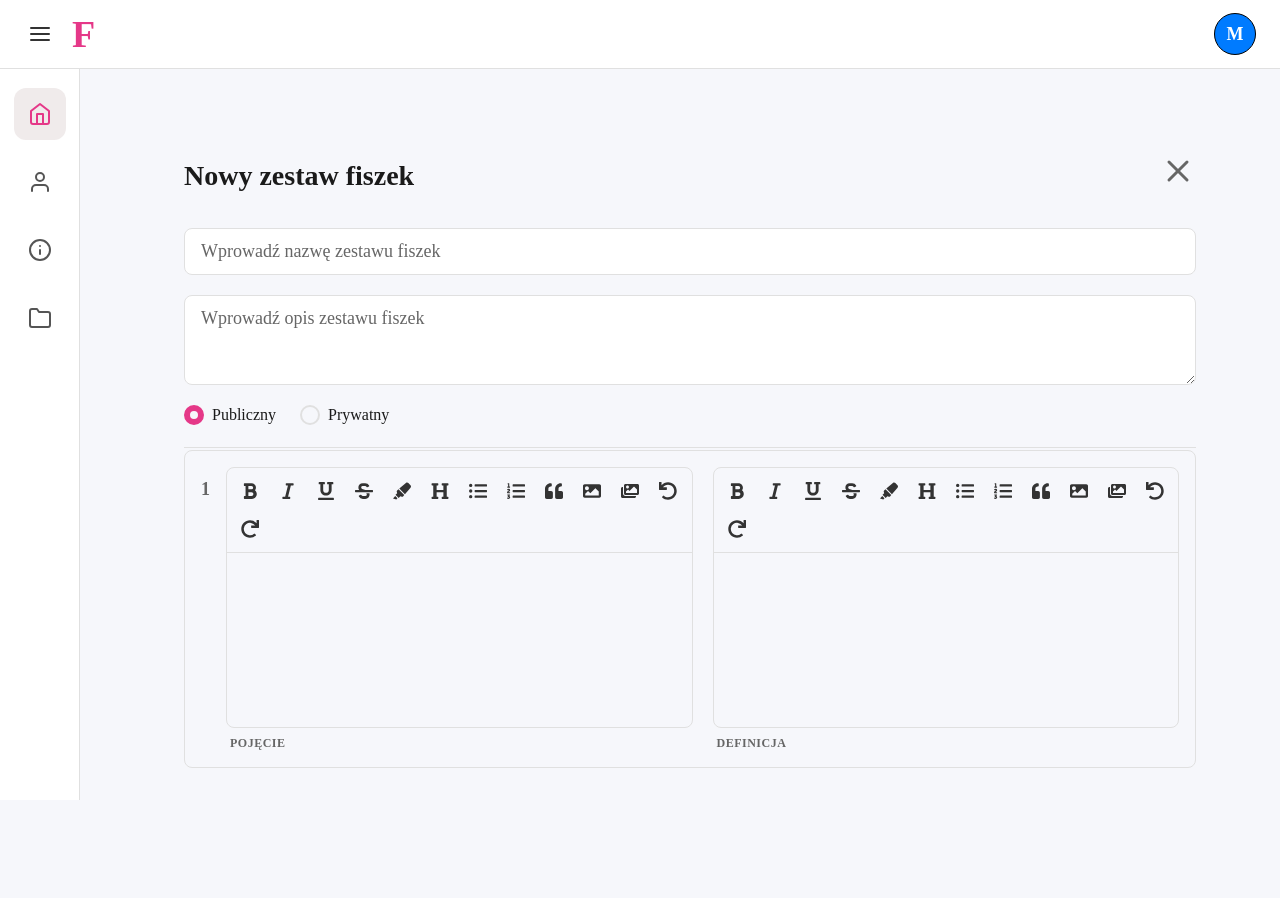
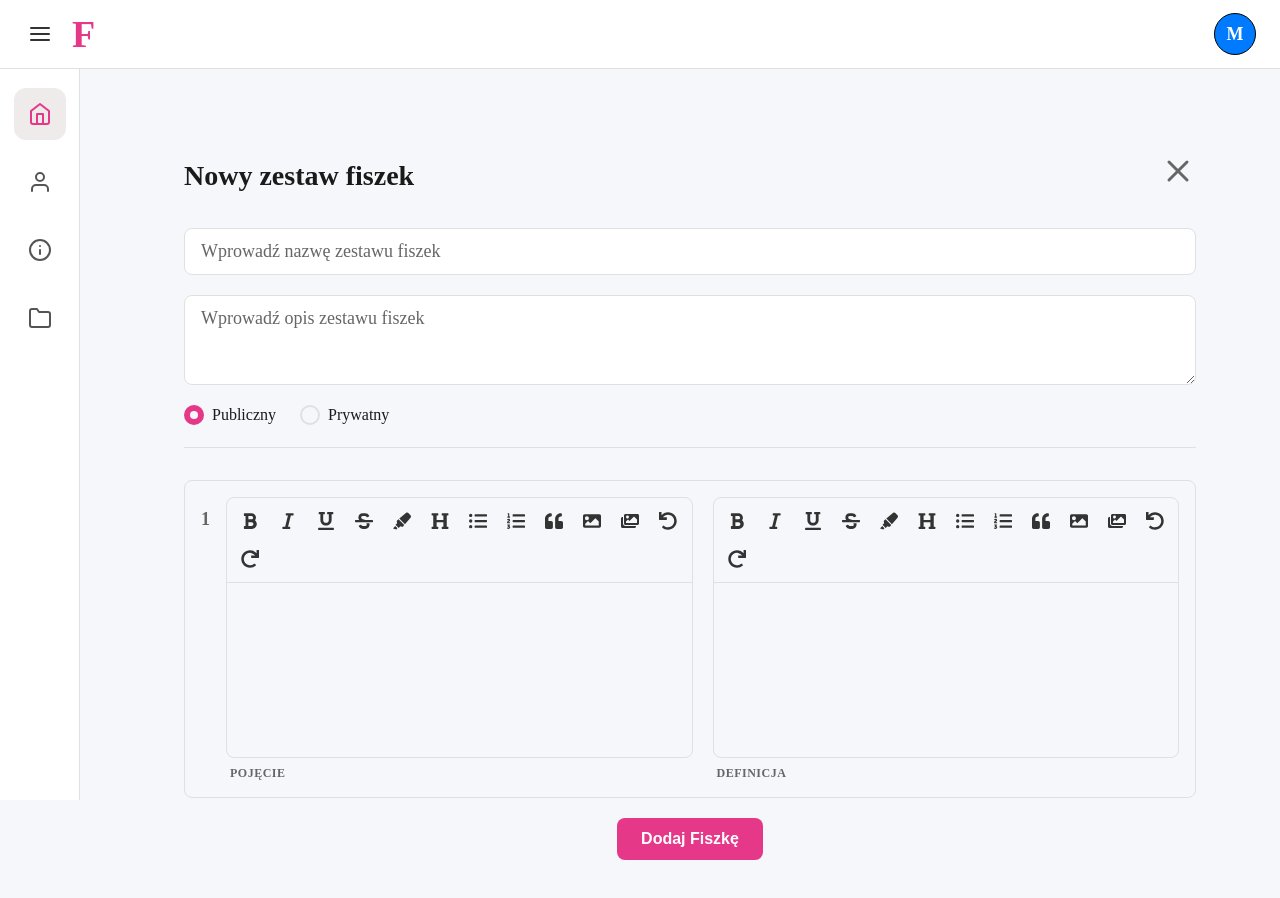
Before and after one commit to Haribs147/Flash-Cards, a React (Vite) app: page /new-set in a window 1280 px wide. Shown: the top 898 px of the page. Before the commit the page ends 852 px from the top, so only its background shows below. Built offline with nearby package versions, Linux system fonts and the light colour scheme.

Commit message:
rendering multiple sets in the newSetView Component

```diff
--- a/src/components/Navbar/Navbar.css
+++ b/src/components/Navbar/Navbar.css
@@ -32,7 +32,7 @@
 .navbar-logo {
   font-size: 38px;
   font-weight: bold;
-  color: #E53888;
+  color: #e53888;
   cursor: default;
 }
 
--- a/src/components/NewSet/NewSetView.css
+++ b/src/components/NewSet/NewSetView.css
@@ -132,3 +132,32 @@
   padding-left: 4px;
   letter-spacing: 0.5px;
 }
+
+.add-flashcard-wrapper {
+  display: flex;
+  justify-content: center;
+  margin-top: 20px;
+}
+
+.add-flashcard-btn {
+  background-color: #e53888;
+  color: white;
+  font-size: 16px;
+  font-weight: bold;
+  border: none;
+  border-radius: 8px;
+  padding: 12px 24px;
+  cursor: pointer;
+  transition: background-color 0.2s;
+}
+
+.add-flashcard-btn:hover {
+  background-color: #c42a72;
+}
+
+.flashcard-list {
+  display: flex;
+  flex-direction: column;
+  gap: 24px;
+  margin-top: 30px;
+}
--- a/src/components/NewSet/NewSetView.tsx
+++ b/src/components/NewSet/NewSetView.tsx
@@ -1,12 +1,50 @@
 import { Link } from "react-router-dom";
 import { FiX } from "react-icons/fi";
-import { useState } from "react";
+import { useEffect, useRef, useState } from "react";
 import "./NewSetView.css";
 import TiptapEditor from "../TipTap/TipTapEditor";
 
 const NewSetView = () => {
-  const [cardTerm, setCardTerm] = useState("");
-  const [cardDefinition, setCardDefinition] = useState("");
+  const [flashcards, setFlashcards] = useState([
+    { id: 1, term: "", definition: "" },
+  ]);
+
+  const buttonRef = useRef<HTMLButtonElement>(null);
+  const isInitialMount = useRef(true);
+  useEffect(() => {
+    if (isInitialMount.current) {
+      isInitialMount.current = false;
+    } else {
+      buttonRef.current?.scrollIntoView({
+        behavior: "smooth",
+        block: "center",
+      });
+    }
+  }, [flashcards]);
+
+  const addFlashcard = () => {
+    const maxId =
+      flashcards.length > 0
+        ? Math.max(...flashcards.map((card) => card.id))
+        : 0;
+
+    const newCard = {
+      id: maxId + 1,
+      term: "",
+      definition: "",
+    };
+
+    setFlashcards([...flashcards, newCard]);
+  };
+
+  const handleCardChange = (id: number, field: string, value: string) => {
+    setFlashcards(
+      flashcards.map((card) =>
+        card.id === id ? { ...card, [field]: value } : card
+      )
+    );
+  };
+
   return (
     <div className="new-set-view">
       <div className="new-set-header">
@@ -37,27 +75,44 @@ const NewSetView = () => {
         </div>
         <div className="divider"></div>
       </div>
-      <div className="flashcard-editor-section">
-        <span className="flashcard-number">1</span>
+      <div className="flashcard-list">
+        {flashcards.map((card, index) => (
+          <div key={card.id} className="flashcard-editor-section">
+            <span className="flashcard-number">{index + 1}</span>
             <div className="flashcard-inputs">
               <div className="editor-wrapper">
                 <TiptapEditor
-              content={cardTerm}
-              onChange={setCardTerm}
+                  content={card.term}
+                  onChange={(newContent) =>
+                    handleCardChange(card.id, "term", newContent)
+                  }
                   placeholder="Wpisz pojęcie (awers)"
                 />
                 <div className="editor-label">POJĘCIE</div>
               </div>
               <div className="editor-wrapper">
                 <TiptapEditor
-              content={cardDefinition}
-              onChange={setCardDefinition}
+                  content={card.definition}
+                  onChange={(newContent) =>
+                    handleCardChange(card.id, "term", newContent)
+                  }
                   placeholder="Wpisz definicję (rewers)"
                 />
                 <div className="editor-label">DEFINICJA</div>
               </div>
             </div>
           </div>
+        ))}
+      </div>
+      <div className="add-flashcard-wrapper">
+        <button
+          ref={buttonRef}
+          onClick={addFlashcard}
+          className="add-flashcard-btn"
+        >
+          Dodaj Fiszkę
+        </button>
+      </div>
     </div>
   );
 };
```
Lines whose indentation alone changed are shown as unchanged.
